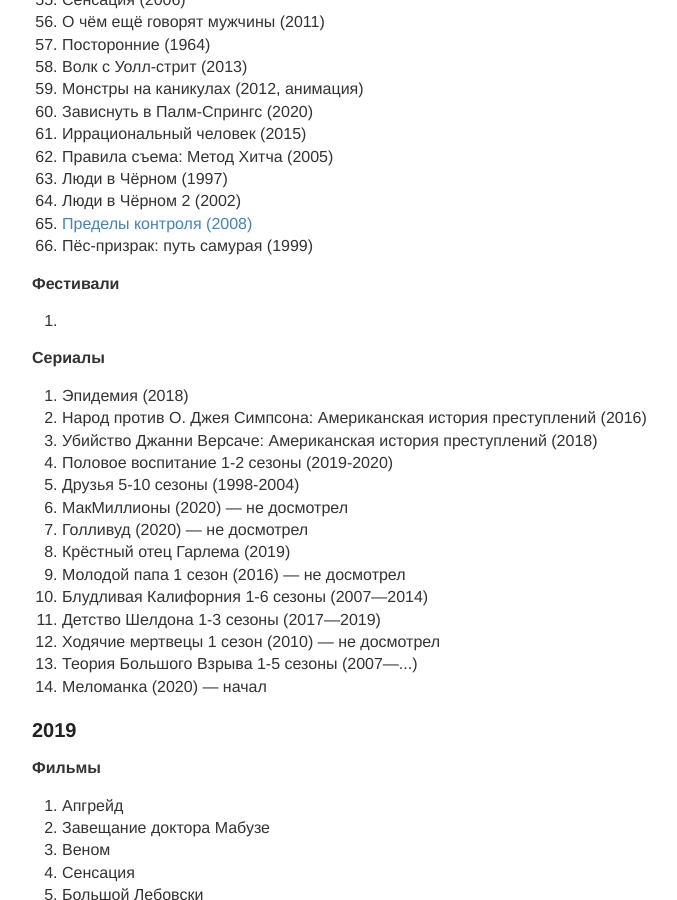
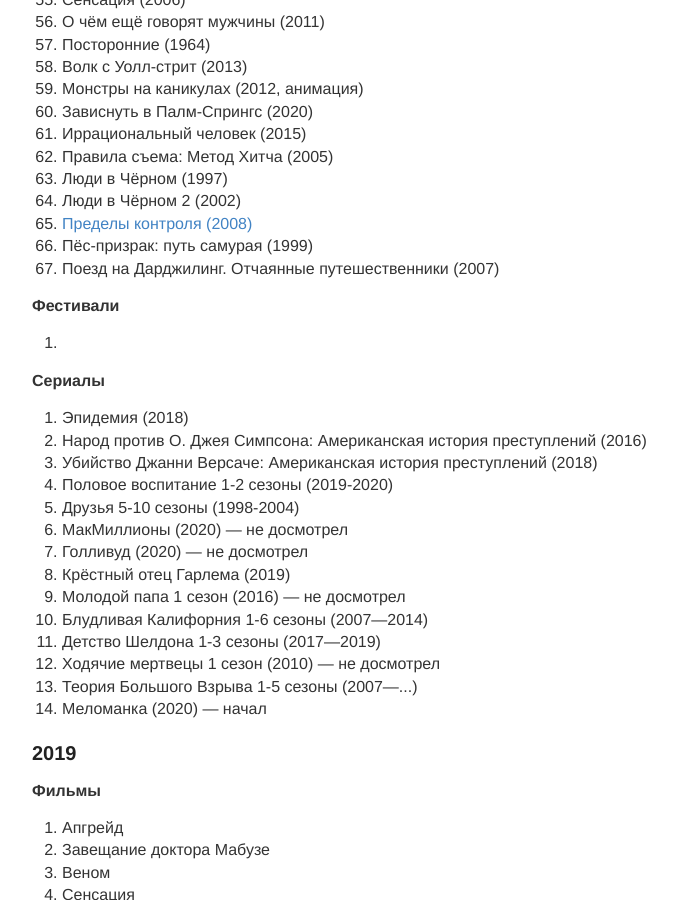
Before and after one commit to sombro/nbuevich.com, a Jekyll site: the page built from blog/_posts/2099-12-14-movies.md, in a window 1280 px wide and 900 px high, scrolled down 1661 px. Shown: the whole window, without its empty margins (248-925 px from the left). Built offline with Jekyll 4.4.1, drawn with Linux system fonts in a browser that asks for light colours.

Commit message:
new film

```diff
--- a/blog/_posts/2099-12-14-movies.md
+++ b/blog/_posts/2099-12-14-movies.md
@@ -82,6 +82,7 @@
     <li>Люди в Чёрном 2 (2002)</li>
     <li><a href="/limits-of-control">Пределы контроля (2008)</a></li>
     <li>Пёс-призрак: путь самурая (1999)</li>
+    <li>Поезд на Дарджилинг. Отчаянные путешественники (2007)</li>
 </ol>
 
 <b>Фестивали</b>
--- a/css/cv.css
+++ b/css/cv.css
@@ -35,7 +35,7 @@
 }
 
 .cv__save::before {
-    content: ' ⬇️';
+    content: '⬇︎ ';
     text-decoration: none;
 }
 
```
